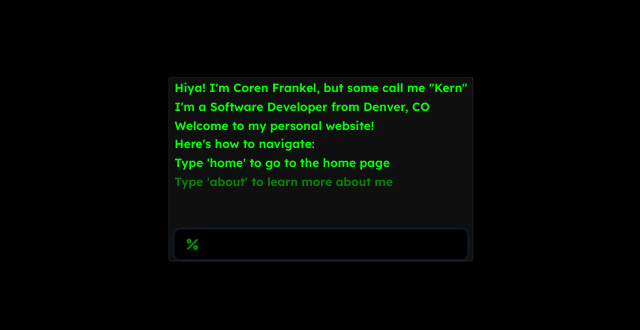
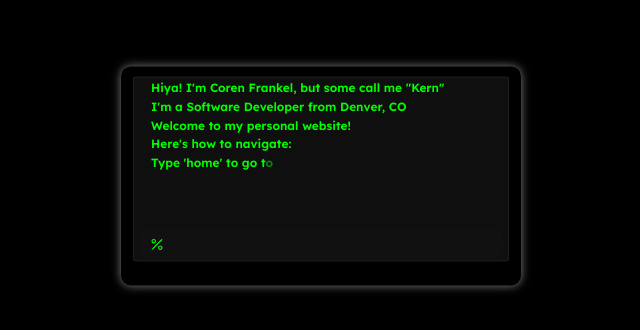
Before and after one commit to coren-frankel/dev-portfolio, a React (Vite) app: page / in a window 1280 px wide. Shown: the part 224-554 px from the top of the page, without its empty margins (319-959 px from the left). Built offline with nearby package versions, Linux system fonts and the light colour scheme.

Commit message:
feat: add secret command + white rabbit page

```diff
--- a/src/components/Landing.tsx
+++ b/src/components/Landing.tsx
@@ -17,16 +17,27 @@ const textChunks = [
 
 
 const TextChunks = (
-  { chunks, shortDelay = false }:
-    { chunks: string[], shortDelay?: boolean }) => {
+  { chunks, delay = 1 }:
+    { chunks: string[], delay?: number }) => {
   return (
     <>
-      {chunks
-        .map((chunk, chunkIdx) => (
-          <span key={`${shortDelay ? 'primary' : 'user-input'}-${chunkIdx}`} className="chunk" style={{ animationDelay: `${shortDelay ? 0.2 : chunkIdx}s` }}>
-            {chunk}
-          </span>
-        ))}
+      {chunks.flatMap((chunk, chunkIdx) => (
+        <span
+          key={`chunk-${delay ? 'pri' : 'com'}-${chunkIdx}`}
+          className='chunk'
+        >
+          {chunk.split('').map((char, idx) => (
+            <span
+              key={`${delay ? 'pri' : 'com'}-${idx * chunkIdx}`}
+              className="inline"
+              style={{ animationDelay: `${delay + (chunkIdx + idx * 0.025)}s` }}
+            >
+              {char}
+            </span>
+          ))}
+        </span>
+      ))
+      }
     </>
   )
 }
@@ -48,6 +59,11 @@ const Landing = () => {
       setChunkState([...chunkState, `% ${command}`]);
       setChunkState([...chunkState, `Redirecting to ${command[0].toUpperCase()}${command.substring(1).toLowerCase()} page...`]);
       setTimeout(() => navigate(`/${command.toLowerCase()}`), 1500);
+    } else if (command.match(/white rabbit/i)) {
+      setChunkState([...chunkState, 'Follow the white rabbit.']);
+      setTimeout(() => navigate("/thematrixhasyou"), 3000);
+    } else if (command.match(/clear/i)) {
+      setChunkState([]);
     } else {
       setChunkState([...chunkState, `Command: "${command}" not recognized`]);
     }
@@ -58,16 +74,18 @@ const Landing = () => {
     <div className='landing-page'>
       <div className="terminal lime">
         <pre>
-          <Typography.Paragraph code className='lime'>
+          <Typography.Paragraph code className='lime' id="code">
             <TextChunks chunks={textChunks} />
-            <TextChunks chunks={chunkState} shortDelay />
+            <TextChunks chunks={chunkState} delay={0.01} />
             <Input
               prefix={<PercentageOutlined className='lime' />}
               styles={{
-                prefix: { border: 'none', backgroundColor: 'black' },
-                affixWrapper: { border: 'none', backgroundColor: 'black' }
+                prefix: { border: 'none', backgroundColor: '#111' },
+                affixWrapper: { border: 'none', backgroundColor: '#111', boxShadow: 'none' }
               }}
               autoFocus
+              autoComplete='none'
+              aria-autocomplete='none'
               id="command-line"
               className='lime'
               contentEditable
--- /dev/null
+++ b/src/components/Matrix.tsx
@@ -0,0 +1,18 @@
+
+const Matrix = () => {
+  return (
+      <iframe
+        width="560" height="315"
+        style={{ display: 'flex', justifyContent: 'center', alignItems: 'center', height: '100vh', width: '100vw' }}
+        src="https://www.youtube.com/embed/6IDT3MpSCKI?si=kMcbLG6e0OUIcVCR"
+        title="YouTube video player"
+        frameBorder="0"
+        allow="accelerometer; autoplay; clipboard-write; encrypted-media; gyroscope; picture-in-picture; web-share"
+        referrerPolicy="strict-origin-when-cross-origin"
+        allowFullScreen
+      >
+      </iframe>
+  )
+}
+
+export default Matrix
--- a/src/main.tsx
+++ b/src/main.tsx
@@ -4,6 +4,7 @@ import { BrowserRouter, Route, Routes } from "react-router";
 import './index.css'
 import App from './App.tsx'
 import Main from './components/Main.tsx';
+import Matrix from './components/Matrix.tsx';
 
 createRoot(document.getElementById('root')!).render(
   <StrictMode>
@@ -11,6 +12,7 @@ createRoot(document.getElementById('root')!).render(
       <Routes>
         <Route index element={<App />} />
         <Route path="home" element={<Main />} />
+        <Route path="thematrixhasyou" element={<Matrix />} />
       </Routes>
     </BrowserRouter>
   </StrictMode>,
--- a/src/styles/Landing.css
+++ b/src/styles/Landing.css
@@ -23,23 +23,27 @@ body {
   left: 50%;
   transform: translate(-50%, -50%);
   background-color: #000;
-  padding: 20px;
-  border-radius: 50%;
-  /* box-shadow: 0 0 10px rgba(255, 255, 255, 0.5); */
 }
 
 pre {
-  line-height: 1.5;
   overflow-x: auto;
-  max-width: 600px;
+  width: 380px;
   margin: 0 auto;
+  padding: 10px;
+  border-radius: 10px;
+  box-shadow: 0 0 10px rgba(255, 255, 255, 0.5);
 }
 
 .chunk {
   display: block;
+  padding-left: 1em;
+}
+
+.inline {
+  display: inline;
+  animation: fade-in 0.01s linear;
+  animation-fill-mode: forwards;
   opacity: 0;
-  animation: fade-in 1s linear;
-  animation-fill-mode: forwards;
 }
 
 /* TODO: make thick flashing cursor */
@@ -64,5 +68,6 @@ code {
 
 #command-line {
   border: none;
-  background-color: black;
+  background-color: #111;
+  font-size: 12px;
 }
```
